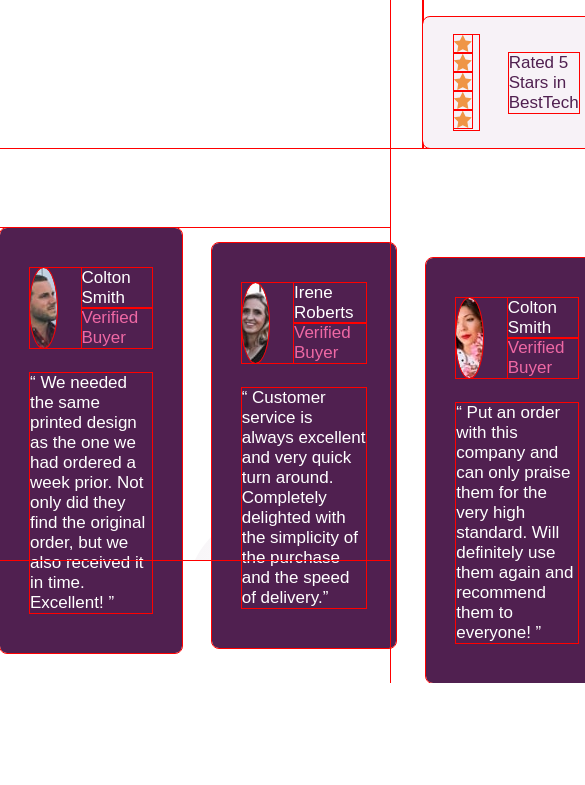
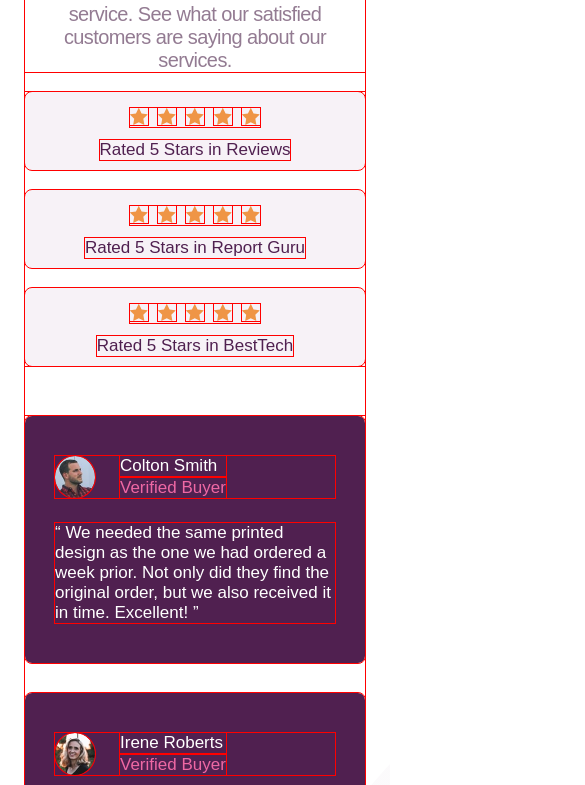
Before and after one commit to bazjerc/fm-social-proof-section, a website: page index.html in a window 390 px wide. Shown: the part 284-1069 px from the top of the page, 585 px wide, since content can reach past the window. Before the commit the page ends 967 px from the top, so only its background shows below. Drawn offline with nearby package versions, Linux system fonts and the light colour scheme; files that its build step writes are made by us from their sources.

Commit message:
add responsive media query styles

```diff
--- a/sass/base/_base.scss
+++ b/sass/base/_base.scss
@@ -1,3 +1,5 @@
+@use "../abstracts" as *;
+
 *,
 *::before,
 *::after {
@@ -8,17 +10,29 @@
 }
 
 html {
-  height: 100%;
   font-size: 62.5%;
 }
 
 body {
-  min-height: 100%;
+  min-height: 100vh;
+  padding: 10rem 5rem;
   font-family: "League Spartan", sans-serif;
   background: url("../../assets/backgrounds/bg-pattern-top-desktop.svg") left
       top/50% no-repeat,
     url("../../assets/backgrounds/bg-pattern-bottom-desktop.svg") right
       bottom/50% no-repeat;
+  @include media-max(1230px) {
+    padding-top: 7rem;
+    padding-bottom: 7rem
+  }
+  @include media-max(592px) {
+    padding-left: 2.5rem;
+    padding-right: 2.5rem;
+    background: url("../../assets/backgrounds/bg-pattern-top-mobile.svg") left
+      top/100% no-repeat,
+    url("../../assets/backgrounds/bg-pattern-bottom-mobile.svg") right
+      bottom/100% no-repeat;
+  }
 }
 
 main {
--- a/sass/components/_review-card.scss
+++ b/sass/components/_review-card.scss
@@ -26,8 +26,6 @@
     flex-direction: column;
     justify-content: space-between;
   }
-  &__buyer-name {
-  }
   &__buyer-status {
     color: $pink-soft;
   }
--- a/sass/pages/_index-page.scss
+++ b/sass/pages/_index-page.scss
@@ -4,6 +4,10 @@
   display: flex;
   justify-content: space-between;
   margin-bottom: 8rem;
+  @include media-max(1010px) {
+    flex-direction: column;
+    margin-bottom: 5rem;
+  }
   &__summary {
     flex-shrink: 0;
   }
@@ -15,34 +19,92 @@
     line-height: 84%;
     color: $magenta-darker;
     margin-bottom: 3rem;
+    @include media-max(1010px) {
+      text-align: center;
+      max-width: 16ch;
+      margin: 0 auto;
+      margin-bottom: 3rem;
+    }
+    @include media-max(592px) {
+      max-width: 11ch;
+    }
   }
   &__paragraph {
     max-width: 40ch;
-    font-size: 1.9rem;
+    font-size: 2rem;
     color: $magenta-dark;
     font-weight: 400;
     letter-spacing: -0.06rem;
+    @include media-max(1010px) {
+      max-width: 55ch;
+      margin: 0 auto;
+      text-align: center;
+    }
+    @include media-max(592px) {
+      max-width: 32ch;
+    }
   }
   &__ratings {
     display: flex;
     flex-direction: column;
     justify-content: center;
     flex-basis: 53.5rem;
+    @include media-max(1100px) {
+      align-items: flex-end;
+    }
+    @include media-max(1010px) {
+      flex-basis: initial;
+      margin-top: 3rem;
+      align-items: center;
+    }
+    @include media-max(592px) {
+      margin-top: 2rem;
+    }
   }
 
   // rating-card component
   .rating-card {
+    @include media-max(1010px) {
+      min-width: 40rem;
+      flex-direction: column;
+      padding-top: 1.6rem;
+      padding-bottom: 1rem;
+    }
+    @include media-max(592px) {
+      width: 100%;
+      min-width: initial;
+    }
     &:not(:last-child) {
       margin-bottom: 2rem;
     }
     &:nth-child(1) {
       align-self: flex-start;
+      @include media-max(1100px) {
+        align-self: initial;
+      }
     }
     &:nth-child(2) {
       align-self: center;
+      @include media-max(1100px) {
+        align-self: initial;
+      }
     }
     &:nth-child(3) {
       align-self: flex-end;
+      @include media-max(1100px) {
+        align-self: initial;
+      }
+    }
+    &__stars-container {
+      @include media-max(1010px) {
+        margin-right: 0;
+        margin-bottom: 1.3rem;
+      }
+    }
+    &__text {
+      font-size: 1.7rem;
+      font-weight: 400;
+      color: $magenta-darker;
     }
   }
 }
@@ -50,17 +112,38 @@
 .reviews {
   display: flex;
   align-items: flex-start;
+  @include media-max(1010px) {
+    flex-direction: column;
+    align-items: center;
+  }
 
   // review-card component
   .review-card {
+    @include media-max(1010px) {
+      max-width: 40rem;
+    }
+    @include media-max(592px) {
+      width: 100%;
+      max-width: initial;
+    }
     &:not(:last-child) {
       margin-right: 3rem;
+      @include media-max(1010px) {
+        margin-right: 0;
+        margin-bottom: 3rem;
+      }
     }
     &:nth-child(2) {
       margin-top: 1.5rem;
+      @include media-max(1010px) {
+        margin-top: 0;
+      }
     }
     &:nth-child(3) {
       margin-top: 3rem;
+      @include media-max(1010px) {
+        margin-top: 0;
+      }
     }
   }
 }
```
Also changed, not shown: assets/backgrounds/bg-pattern-bottom-mobile.svg (added), assets/backgrounds/bg-pattern-top-mobile.svg (added).
